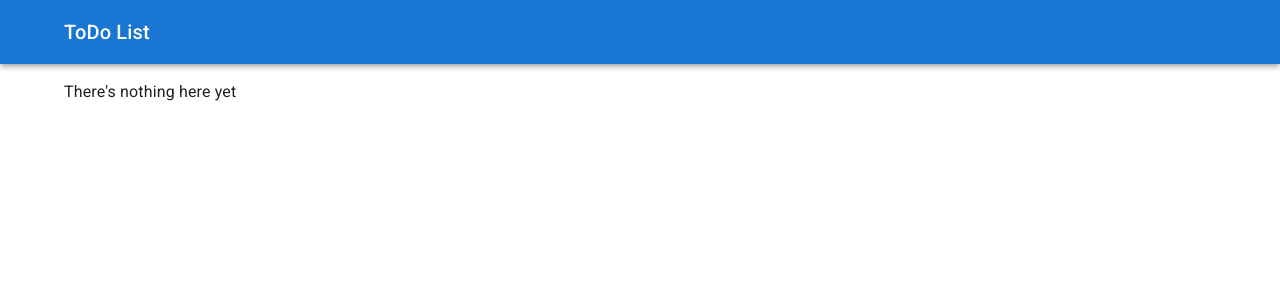
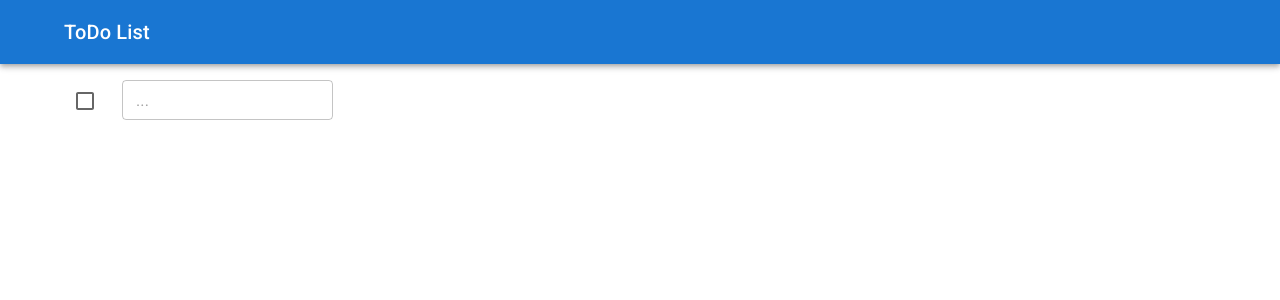
Before and after one commit to vzeleniuk/to-do-list-app, a React (Create React App) app in the folder to-do-list-client/: page / in a window 1280 px wide. Shown: the top 300 px of the page. Built offline with nearby package versions, Linux system fonts and the light colour scheme.

Commit message:
client: add todo item view

```diff
--- a/to-do-list-client/src/App.tsx
+++ b/to-do-list-client/src/App.tsx
@@ -1,11 +1,12 @@
-import { Container, Typography } from '@mui/material';
+import { Container } from '@mui/material';
 import { AppBar } from './components/AppBar';
+import { ToDoItemsList } from './components/ToDoItem/ToDoItemsList';
 
 export const App = () => (
-   <>
+  <>
     <AppBar />
     <Container maxWidth="lg" component="main" sx={{ mt: 2 }}>
-      <Typography component="p">There's nothing here yet</Typography>
+      <ToDoItemsList />
     </Container>
-   </>
+  </>
 );
--- /dev/null
+++ b/to-do-list-client/src/components/ToDoItem/ToDoItemView.tsx
@@ -0,0 +1,53 @@
+import CloseIcon from '@mui/icons-material/Close';
+import { Checkbox, IconButton, Stack, TextField } from "@mui/material";
+import { ToDoItem } from '../../types/toDo-types';
+import { useState } from 'react';
+
+interface Props {
+  item?: ToDoItem
+}
+
+export const ToDoItemView = ({ item }: Props) => {
+  const [name, setName ] = useState('')
+  const [checked, setChecked ] = useState(false)
+  const handleChange = (event: React.ChangeEvent<HTMLInputElement>) => {
+    setChecked(event.target.checked);
+    console.log('set checked', event.target.checked, item?.id)
+  };
+  const isChecked = item?.checked ?? checked;
+
+  return (
+    <Stack flexDirection="row" gap={2}>
+      <Checkbox
+        checked={isChecked}
+        onChange={handleChange}
+        inputProps={{ 'aria-label': 'controlled' }}
+      />
+      <TextField
+        hiddenLabel
+        value={item?.name || name}
+        id="here-will-be-dynamic-id"
+        size="small"
+        placeholder="..."
+        disabled={isChecked}
+        onChange={(event: React.ChangeEvent<HTMLInputElement>) => {
+          setName(event.target.value);
+        }}
+        onBlur={(event: React.FocusEvent<HTMLInputElement | HTMLTextAreaElement>) => {
+          console.log('post/put todo: ', event.target.value, item?.id);
+        }}
+      />
+      {(item?.name ?? name) && (
+        <IconButton
+          aria-label="delete"
+          title="Delete"
+          onClick={() => {
+            console.log("Delete todo", item?.id);
+          }}
+        >
+          <CloseIcon />
+        </IconButton>
+      )}
+    </Stack>
+  )
+}
--- /dev/null
+++ b/to-do-list-client/src/components/ToDoItem/ToDoItemsList.tsx
@@ -0,0 +1,10 @@
+import { Stack } from "@mui/material";
+import { ToDoItemView } from "./ToDoItemView";
+
+export const ToDoItemsList = () => {
+  return (
+    <Stack>
+      <ToDoItemView />
+    </Stack>
+  );
+}
--- /dev/null
+++ b/to-do-list-client/src/types/toDo-types.ts
@@ -0,0 +1,5 @@
+export type ToDoItem = {
+  id: string;
+  name?: string;
+  checked: boolean;
+}
```
Also changed, not shown: 1 other file (tests, documents, lock files or other folders).
